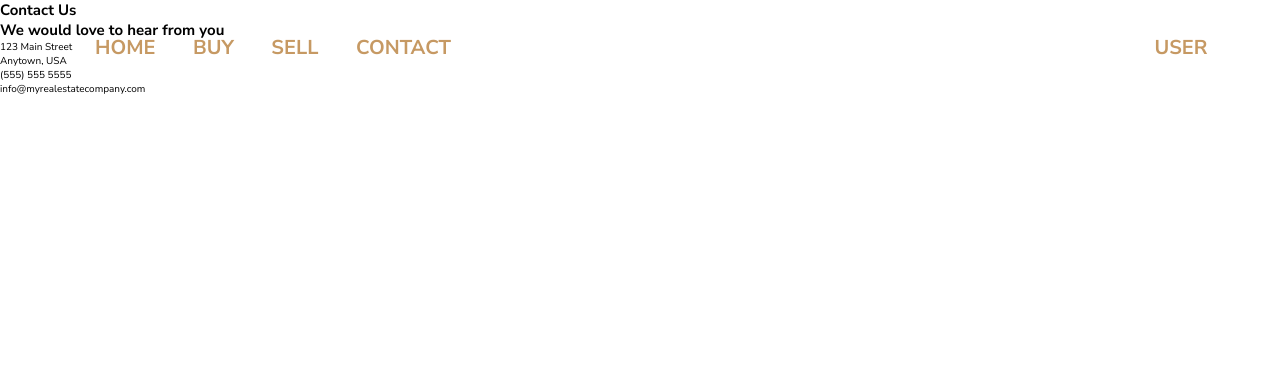
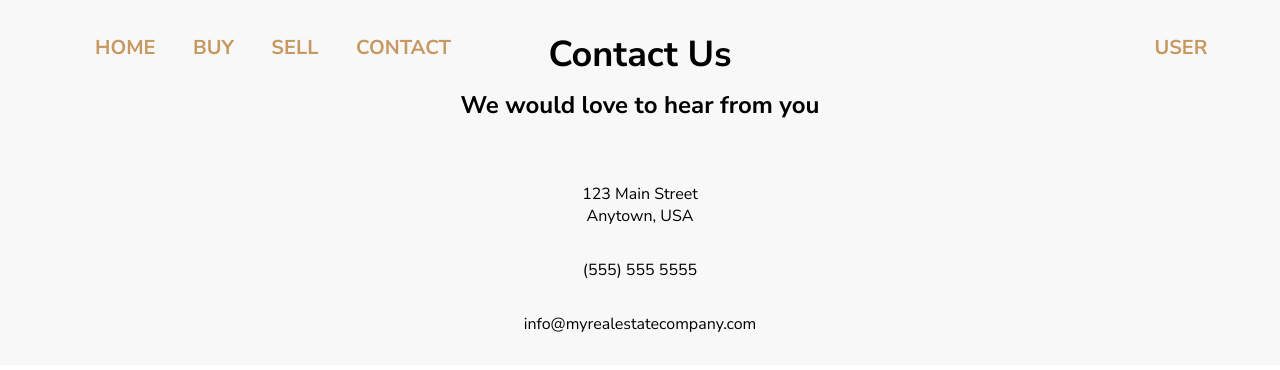
Before and after one commit to michalsamulak/real_estate, a Next.js app: page /contact in a window 1280 px wide. Shown: the top 370 px of the page. Built offline with nearby package versions, Linux system fonts and the light colour scheme.

Commit message:
style for contact header

```diff
--- a/components/contact/header.module.scss
+++ b/components/contact/header.module.scss
@@ -0,0 +1,36 @@
+.section_header {
+  background-color: #f8f8f8;
+  padding: 30px 15px;
+  text-align: center;
+}
+
+.section_title {
+  font-size: 36px;
+  margin-bottom: 10px;
+}
+
+.section_subtitle {
+  font-size: 24px;
+  margin-bottom: 30px;
+}
+
+.contact_info {
+  display: flex;
+  flex-direction: column;
+  align-items: center;
+}
+
+.contact_info-item {
+  display: flex;
+  align-items: center;
+  margin-bottom: 10px;
+}
+
+.contact_info_icon {
+  font-size: 24px;
+  margin-right: 10px;
+}
+
+.contact_info_text {
+  font-size: 16px;
+}
```
